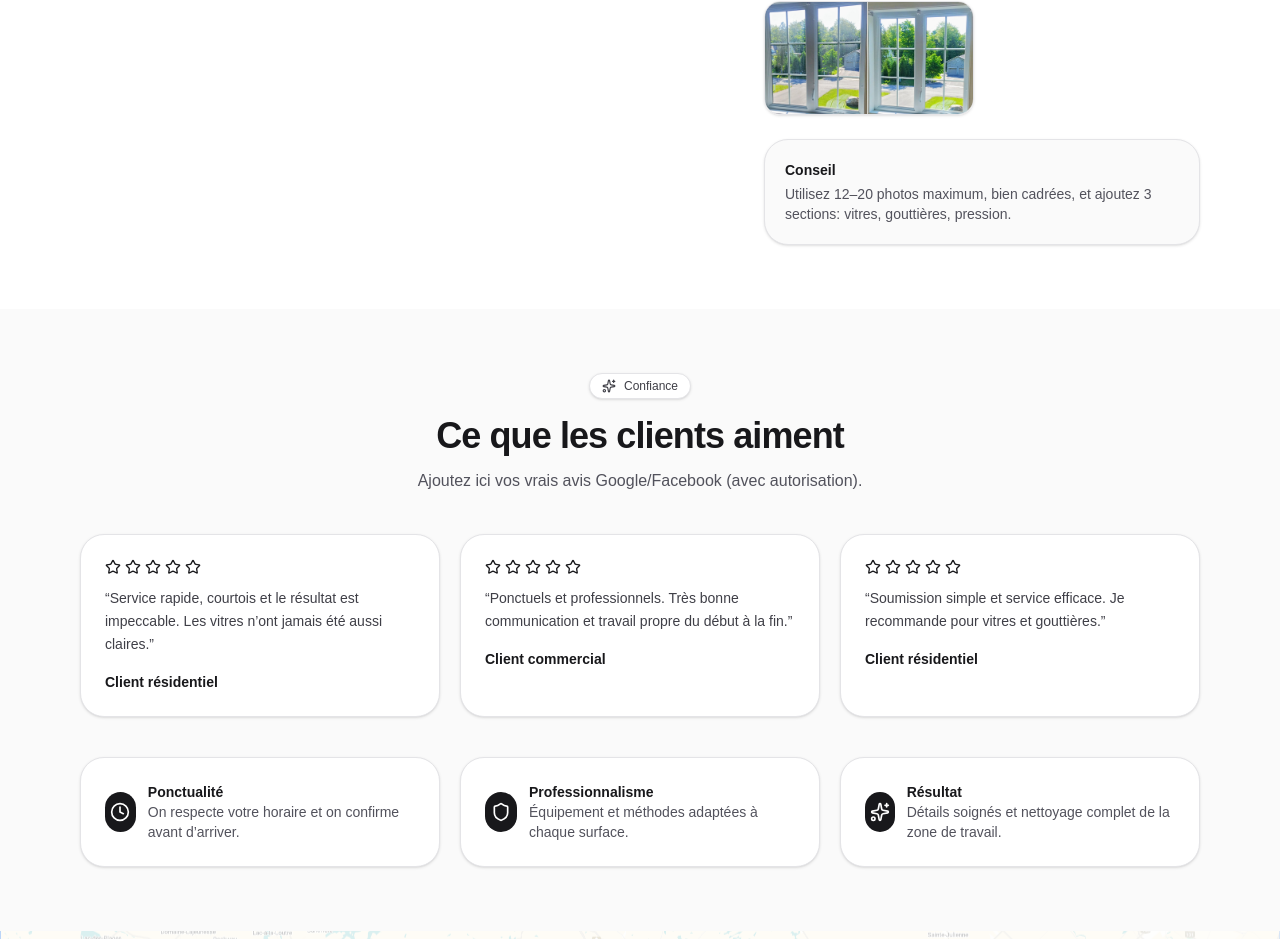
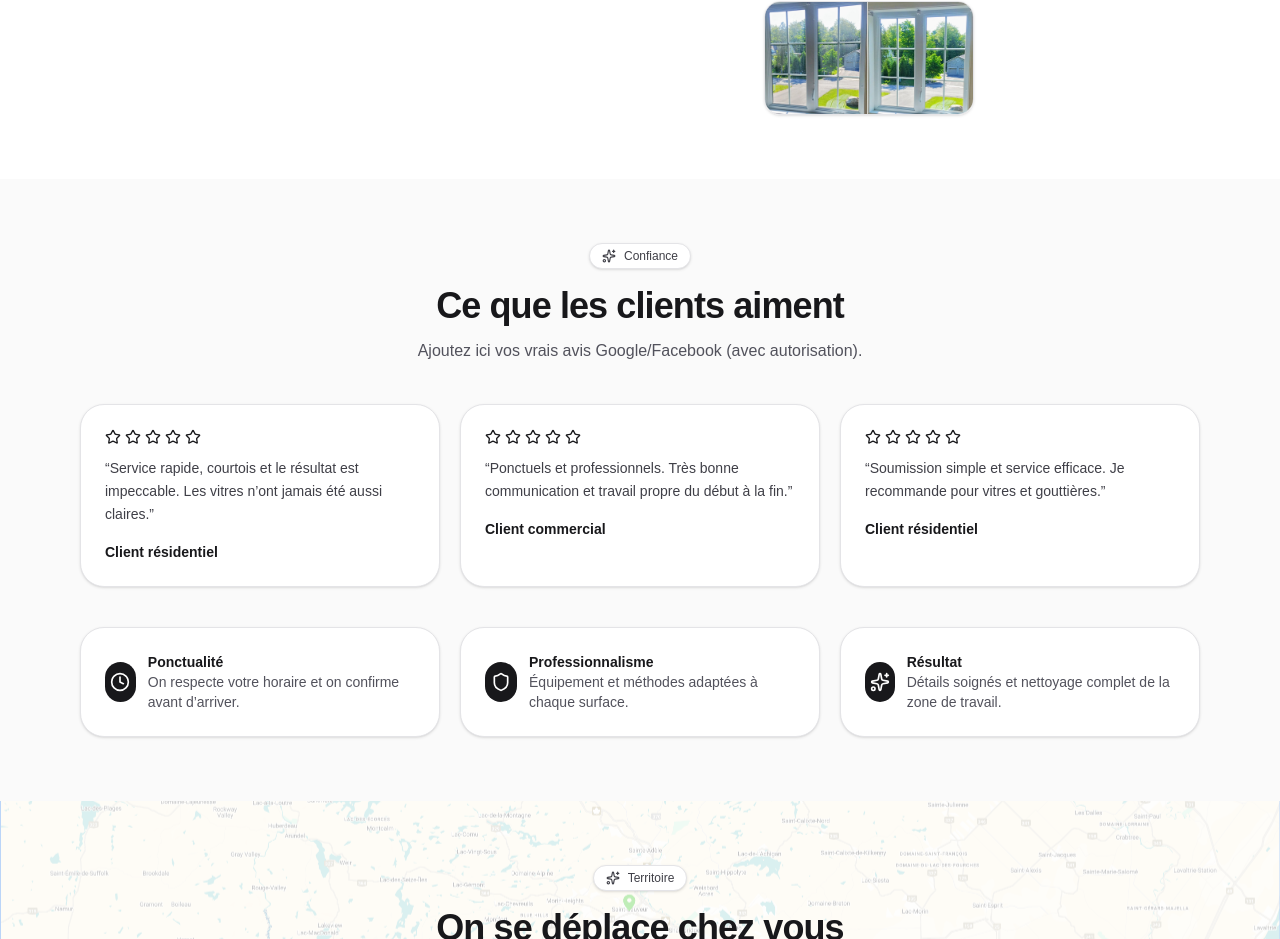
Before and after one commit to servicesmrben-wq/mrben-site1, a Next.js app: page / in a window 1280 px wide. Shown: the part 2371-3310 px from the top of the page. Built offline with nearby package versions, Linux system fonts and the light colour scheme.

Commit message:
Remove tip section from MrBenRedesignPreview
Removed tip section from the redesign preview.

```diff
--- a/app/MrBenRedesignPreview.jsx
+++ b/app/MrBenRedesignPreview.jsx
@@ -632,10 +632,7 @@ function Gallery({ t }) {
               ))}
             </div>
 
-            <div className="mt-6 rounded-3xl border border-zinc-200 bg-zinc-50 p-5 shadow-sm">
-              <div className="text-sm font-semibold text-zinc-900">{t("tip")}</div>
-              <p className="mt-1 text-sm text-zinc-600">{t("tipText")}</p>
-            </div>
+
           </div>
         </div>
       </div>
```
